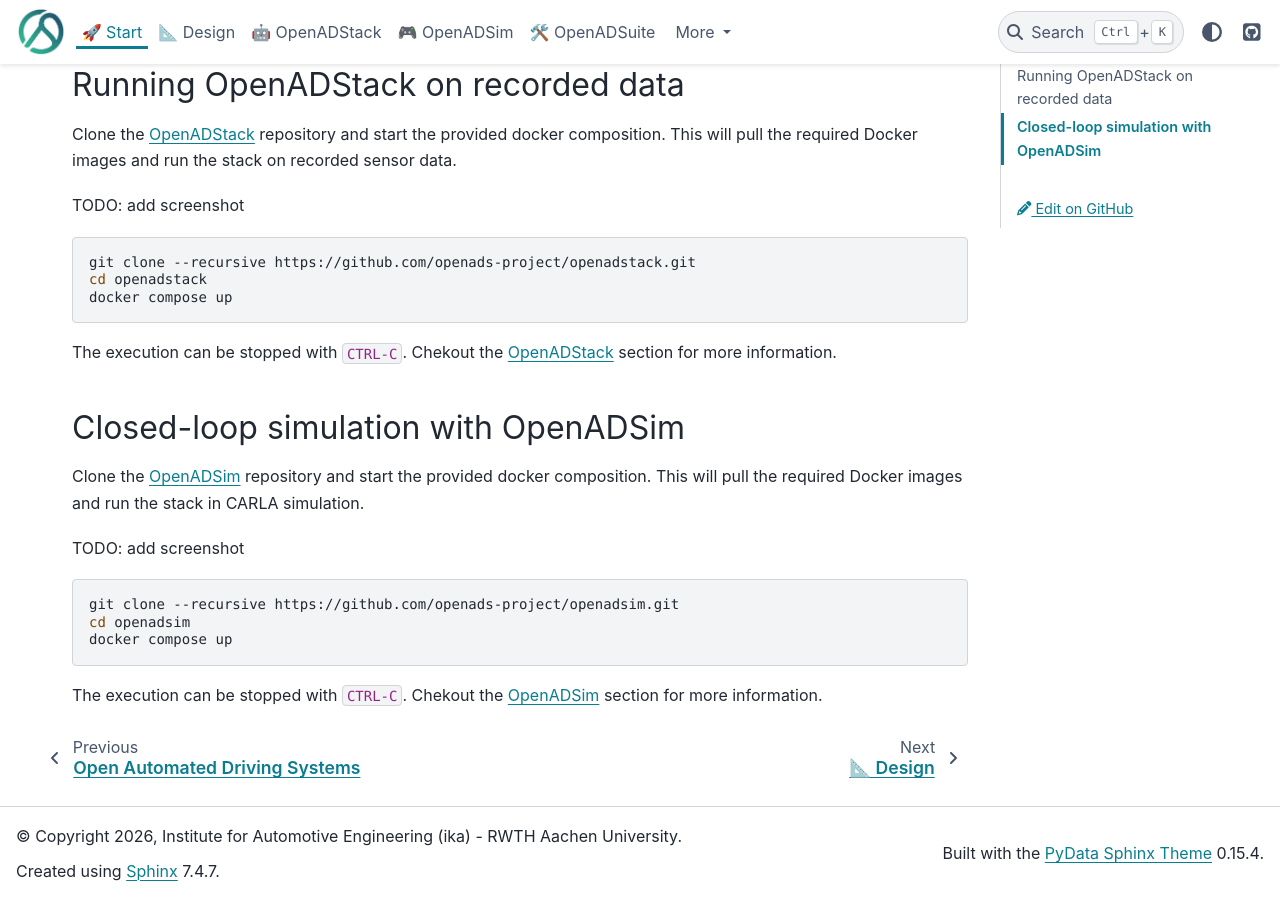
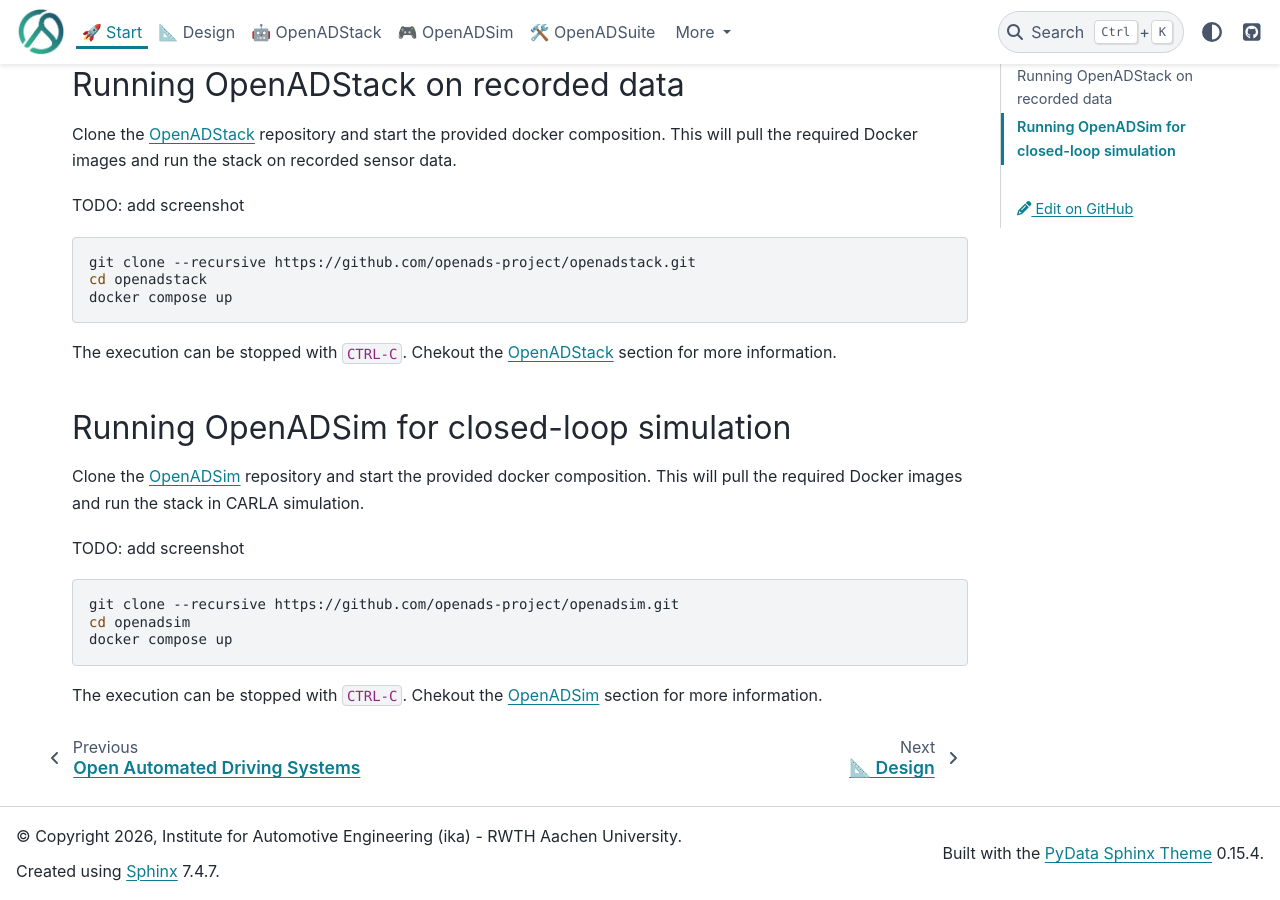
Before and after one commit to openads-project/openads-project.github.io, a Sphinx documentation site: the page built from docs/start/start.md, in a window 1280 px wide and 900 px high, scrolled down 638 px. Built offline with Sphinx 7.4.7 and the PyData theme 0.15.4, drawn with Linux system fonts in a browser that asks for light colours; pages that are not in the unit, such as notebooks, are missing from menus.

Commit message:
update heading

```diff
--- a/docs/start/start.md
+++ b/docs/start/start.md
@@ -30,7 +30,7 @@
 
 The execution can be stopped with `CTRL-C`. Chekout the [OpenADStack](../openadstack/openadstack.md) section for more information.
 
-## Closed-loop simulation with OpenADSim
+## Running OpenADSim for closed-loop simulation
 
 Clone the [OpenADSim](https://github.com/openads-project/openadsim) repository and start the provided docker composition. This will pull the required Docker images and run the stack in CARLA simulation.
 
```
